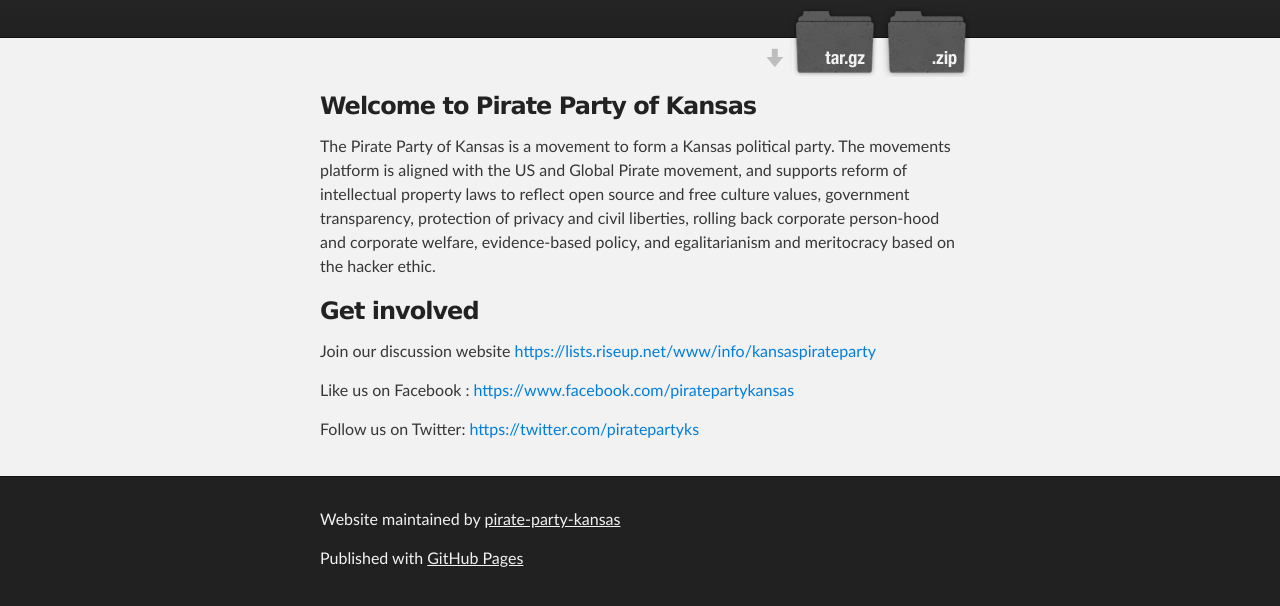
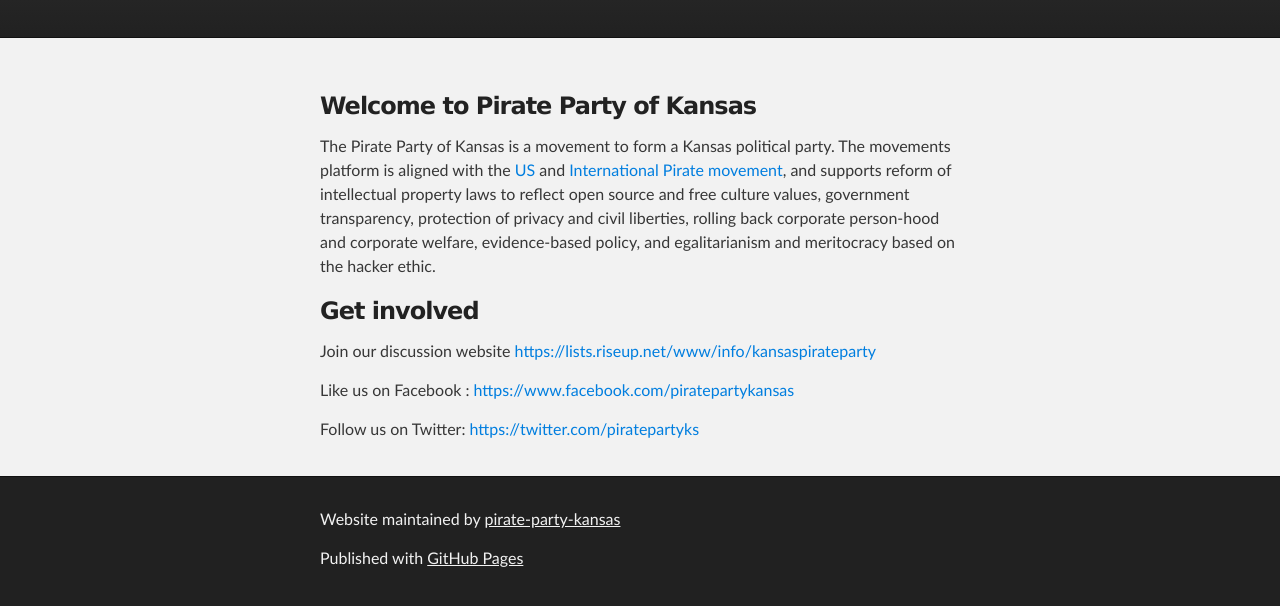
Before and after one commit to pirate-party-kansas/website, a plain HTML site: page index.html in a window 1280 px wide. Shown: the part 172-778 px from the top of the page. Drawn offline with Linux system fonts and the light colour scheme.

Commit message:
adding links for us and int, remove download

```diff
--- a/index.html
+++ b/index.html
@@ -21,10 +21,6 @@
           <h1 id="project_title">Website</h1>
           <h2 id="project_tagline">Pirate Party Kansas</h2>
 
-            <section id="downloads">
-              <a class="zip_download_link" href="https://github.com/pirate-party-kansas/website/zipball/master">Download this project as a .zip file</a>
-              <a class="tar_download_link" href="https://github.com/pirate-party-kansas/website/tarball/master">Download this project as a tar.gz file</a>
-            </section>
         </header>
     </div>
 
@@ -34,7 +30,9 @@
         <h3>
 <a name="welcome-to-pirate-party-of-kansas" class="anchor" href="#welcome-to-pirate-party-of-kansas"><span class="octicon octicon-link"></span></a>Welcome to Pirate Party of Kansas</h3>
 
-<p>The Pirate Party of Kansas is a movement to form a Kansas political party. The movements platform is aligned with the US and Global Pirate movement, and supports reform of intellectual property laws to reflect open source and free culture values, government transparency, protection of privacy and civil liberties, rolling back corporate person-hood and corporate welfare, evidence-based policy, and egalitarianism and meritocracy based on the hacker ethic.</p>
+<p>The Pirate Party of Kansas is a movement to form a Kansas political
+  party. The movements platform is aligned with the
+  <a href=https://uspirates.org/>US</a> and <a href=http://www.pp-international.net/>International Pirate movement</a>, and supports reform of intellectual property laws to reflect open source and free culture values, government transparency, protection of privacy and civil liberties, rolling back corporate person-hood and corporate welfare, evidence-based policy, and egalitarianism and meritocracy based on the hacker ethic.</p>
 
 <h3>
 <a name="get-involved" class="anchor" href="#get-involved"><span class="octicon octicon-link"></span></a>Get involved</h3>
```
